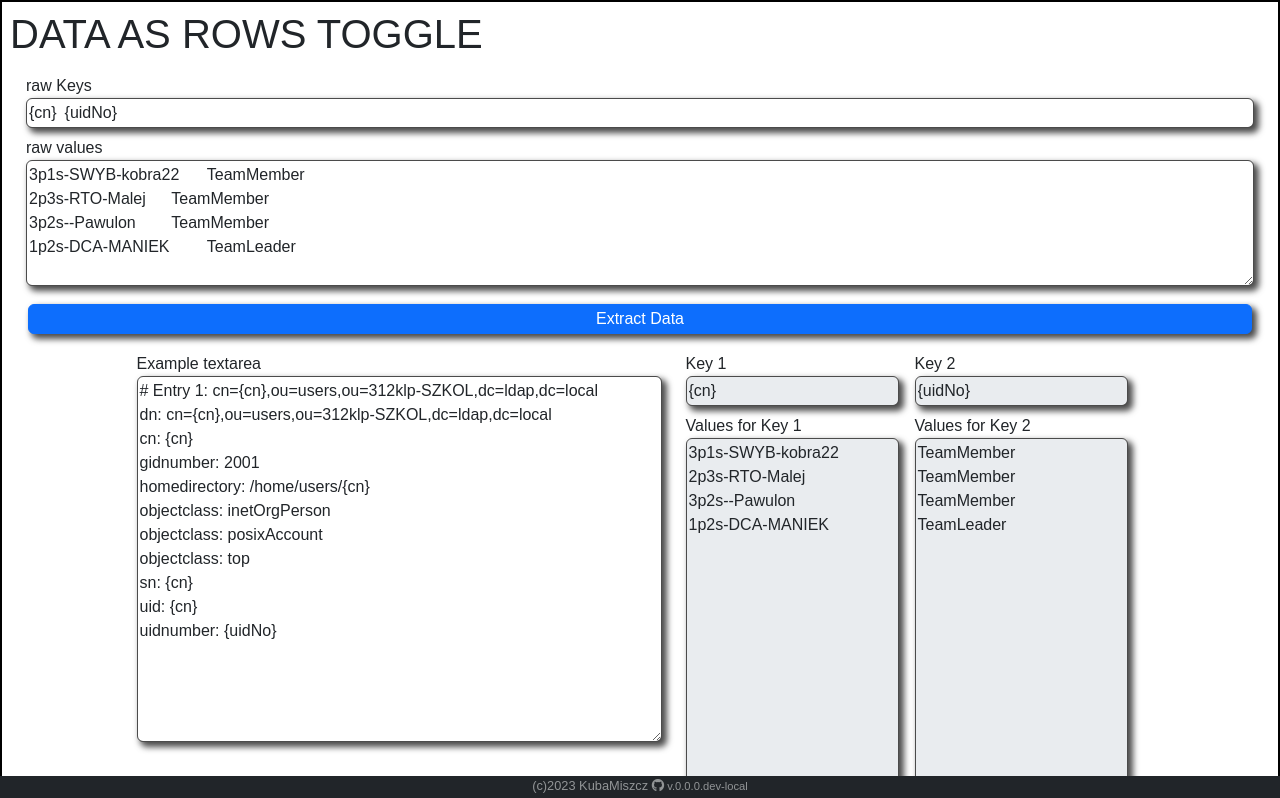
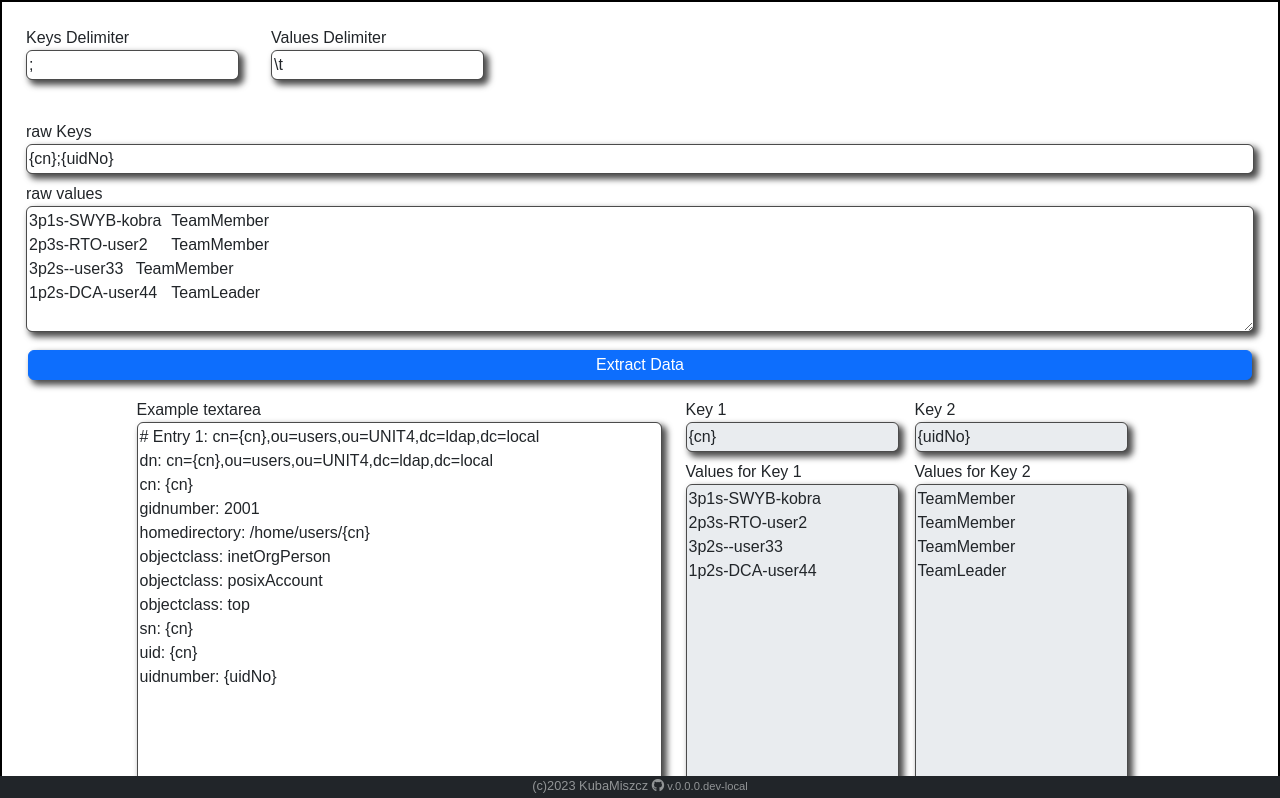
Before and after one commit to KubaMiszcz/BatchEntityMultiplicator, an Angular app: page /home-page in a window 1280 px wide. Shown: the top 798 px of the page. Built offline with nearby package versions, Linux system fonts and the light colour scheme.

Commit message:
some fixes

```diff
--- a/src/app/pages/home-page/home-page.component.html
+++ b/src/app/pages/home-page/home-page.component.html
@@ -1,8 +1,18 @@
-<h1>DATA AS ROWS TOGGLE</h1>
+<div class="d-flex jusstify-content-center">
+    <div class="form-group m-3">
+        <label for="exampleFormControlInput1">Keys Delimiter</label>
+        <input [(ngModel)]="keysDelimiterText" type="text" class="form-control mb-2" id="exampleFormControlInput21" placeholder="key">
+    </div>
+    <div class="form-group m-3">
+        <label for="exampleFormControlInput1">Values Delimiter</label>
+        <input [(ngModel)]="valuesDelimiterText" type="text" class="form-control mb-2" id="exampleFormControlInput211" placeholder="key">
+    </div>
+</div>
+
 <div class="d-flsex justify-content-center">
     <div class="form-group m-3">
         <label for="exampleFormControlInput1">raw Keys</label>
-        <input [(ngModel)]="inputData.singleRowWithAllKeys" type="text" class="form-control mb-2" id="exampleFormControlInput21" placeholder="key">
+        <input [(ngModel)]="inputData.singleRowWithAllKeys" type="text" class="form-control mb-2" id="exampleFormControlInput2121" placeholder="key">
         <label for="exampleFormControlInput1" class="form-label">raw values</label>
         <textarea [(ngModel)]="inputData.singleRowWithAllValues" aria-label="asads" class="form-control" name="asd" id="text2" rows="5"
             placeholder="values"></textarea>
--- a/src/app/pages/home-page/home-page.component.ts
+++ b/src/app/pages/home-page/home-page.component.ts
@@ -3,7 +3,6 @@ import { AppService } from '../../services/app.service';
 import { Component, OnInit } from '@angular/core';
 import {
   EXAMPLE_KEYSVALUES,
-  EXAMPLE_KEYSVALUESV2,
   EXAMPLE_TEMPLATE,
 } from 'src/assets/app-example-data';
 
@@ -13,7 +12,7 @@ import {
   styleUrls: ['./home-page.component.scss'],
 })
 export class HomePageComponent implements OnInit {
-  inputData = EXAMPLE_KEYSVALUESV2;
+  inputData = EXAMPLE_KEYSVALUES;
   generatedOutput = 'result';
   template = EXAMPLE_TEMPLATE;
   keys: string[] = [];
@@ -21,6 +20,10 @@ export class HomePageComponent implements OnInit {
   keysWithValues: KeyValues[] = [];
 
   ignoredNewLineChar = '|';
+  keysDelimiter = ';';
+  keysDelimiterText = ';';
+  valuesDelimiter = '\t';
+  valuesDelimiterText = '\\t';
 
   constructor(private appService: AppService) {}
 
@@ -30,25 +33,42 @@ export class HomePageComponent implements OnInit {
   }
 
   extractData() {
-    this.keys = this.inputData.singleRowWithAllKeys.trim().split('\t');
+    // this.validateInput();
+    this.validateDelimiters();
+
+    this.keys = this.inputData.singleRowWithAllKeys.trim().split(this.keysDelimiter).map(k=>k.trim());
     this.valuesRows = [];
 
     // this.appService.pivotArray(values);
 
     this.inputData.singleRowWithAllValues
-      .trim()
-      .split('\n')
-      .forEach((row) => {
-        this.valuesRows.push(row.split('\t'));
-      });
+    .trim()
+    .split('\n')
+    .forEach((row) => {
+      this.valuesRows.push(row.split(this.valuesDelimiter));
+    });
+
+    this.fillTextAreasContent(this.keys);
   }
 
-  getValuesForKey(key: string) {
-    console.log('keys', key);
-    return 'ee';
+  validateDelimiters() {
+    if (this.keysDelimiterText==='\\t') {
+      this.keysDelimiter='\t'
+    }
+    if (this.keysDelimiterText==='\\n') {
+      this.keysDelimiter='\n'
+    }
+    if (this.valuesDelimiterText==='\\t') {
+      this.valuesDelimiter='\t'
+    }
+    if (this.valuesDelimiterText==='\\n') {
+      this.valuesDelimiter='\n'
+    }
   }
 
   fillTextAreasContent(keys: string[]) {
+    this.keysWithValues = [];
+
     keys.forEach((k) => {
       let idx = keys.indexOf(k);
       let keyValue: IKeyValues = {
@@ -66,7 +86,7 @@ export class HomePageComponent implements OnInit {
 
 
   generateOutput() {
-    // check if same lengyth in stringvalues
+    // check if same length in stringvalues
     let result = '';
 
     this.valuesRows.forEach((valueRow) => {
--- a/src/assets/app-example-data.ts
+++ b/src/assets/app-example-data.ts
@@ -1,21 +1,10 @@
 import { IRawInputData } from 'src/app/models/KeyValues.model';
 
 export const EXAMPLE_TEMPLATE =
-  '# Entry 1: cn={cn},ou=users,ou=312klp-SZKOL,dc=ldap,dc=local\ndn: cn={cn},ou=users,ou=312klp-SZKOL,dc=ldap,dc=local\ncn: {cn}\ngidnumber: 2001\nhomedirectory: /home/users/{cn}\nobjectclass: inetOrgPerson\nobjectclass: posixAccount\nobjectclass: top\nsn: {cn}\nuid: {cn}\nuidnumber: {uidNo}';
+  '# Entry 1: cn={cn},ou=users,ou=UNIT4,dc=ldap,dc=local\ndn: cn={cn},ou=users,ou=UNIT4,dc=ldap,dc=local\ncn: {cn}\ngidnumber: 2001\nhomedirectory: /home/users/{cn}\nobjectclass: inetOrgPerson\nobjectclass: posixAccount\nobjectclass: top\nsn: {cn}\nuid: {cn}\nuidnumber: {uidNo}';
 
-export const EXAMPLE_KEYSVALUES = [
-  {
-    key: '{cn}',
-    values: 'Maniek\nGrazyna',
-  },
-  {
-    key: '{uidNo}',
-    values: '2222\n3333',
-  },
-];
-
-export const EXAMPLE_KEYSVALUESV2: IRawInputData = {
-  singleRowWithAllKeys: '{cn}\t{uidNo}',
+export const EXAMPLE_KEYSVALUES: IRawInputData = {
+  singleRowWithAllKeys: '{cn};{uidNo}',
   singleRowWithAllValues:
-    '3p1s-SWYB-kobra22\tTeamMember\n2p3s-RTO-Malej \tTeamMember\n3p2s--Pawulon\tTeamMember\n1p2s-DCA-MANIEK\tTeamLeader\n',
+    '3p1s-SWYB-kobra\tTeamMember\n2p3s-RTO-user2\tTeamMember\n3p2s--user33\tTeamMember\n1p2s-DCA-user44\tTeamLeader\n',
 };
```
